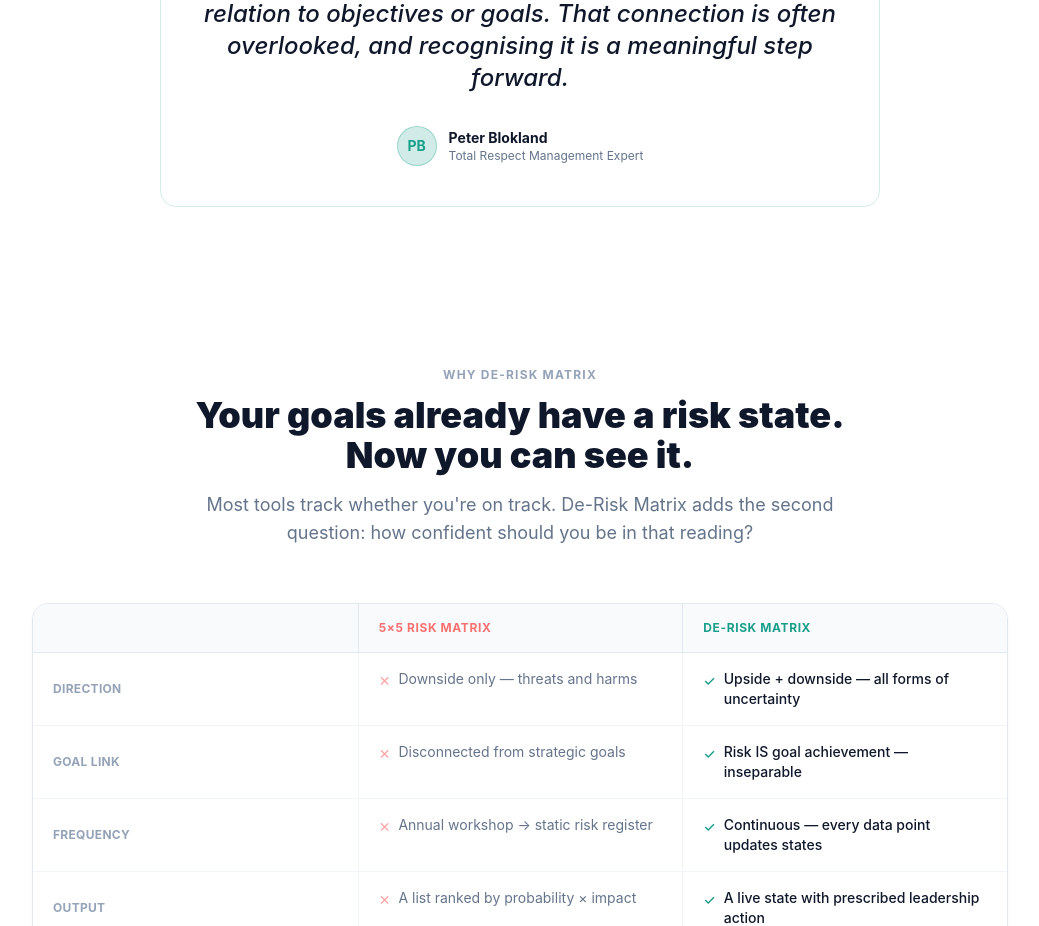
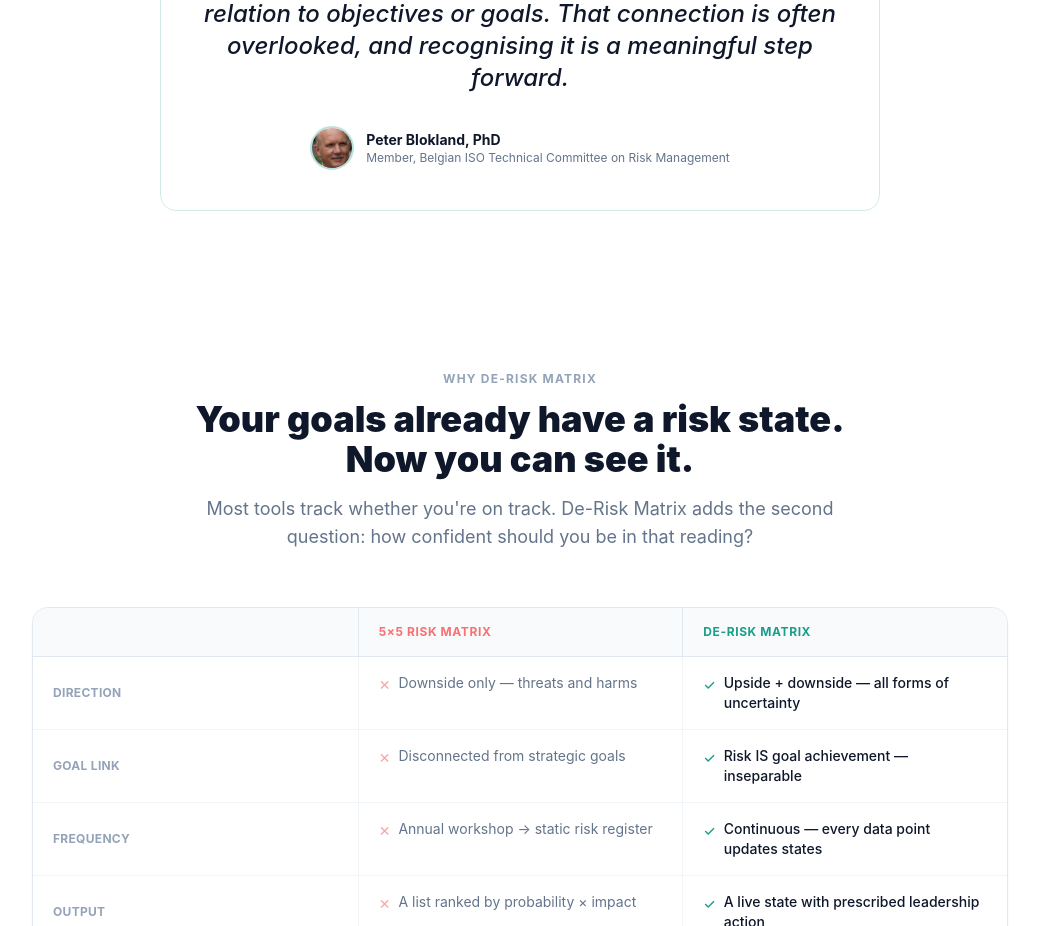
Before and after one commit to magnusbjelkerud/deriskmatrix-www, a Next.js app: page / in a window 1280 px wide. Shown: the part 3300-4226 px from the top of the page, without its empty margins (120-1159 px from the left). Built offline with nearby package versions, Linux system fonts and the light colour scheme.

Commit message:
homepage: add Peter Blokland photo and PhD title

```diff
--- a/app/page.js
+++ b/app/page.js
@@ -302,10 +302,12 @@
               That connection is often overlooked, and recognising it is a meaningful step forward.
             </blockquote>
             <div className="flex items-center justify-center gap-3">
-              <div className="w-10 h-10 rounded-full bg-teal/20 border border-teal/30 flex items-center justify-center text-teal font-bold text-sm flex-shrink-0">PB</div>
+              <div className="w-11 h-11 rounded-full overflow-hidden border-2 border-teal/30 flex-shrink-0">
+                <Image src="/images/peter-blokland.jpg" alt="Peter Blokland" width={44} height={44} className="w-full h-full object-cover" />
+              </div>
               <div className="text-left">
-                <div className="font-bold text-navy text-sm">Peter Blokland</div>
-                <div className="text-slate-500 text-xs">Total Respect Management Expert</div>
+                <div className="font-bold text-navy text-sm">Peter Blokland, PhD</div>
+                <div className="text-slate-500 text-xs">Member, Belgian ISO Technical Committee on Risk Management</div>
               </div>
             </div>
           </div>
```
Also changed, not shown: public/images/peter-blokland.jpg (added).
